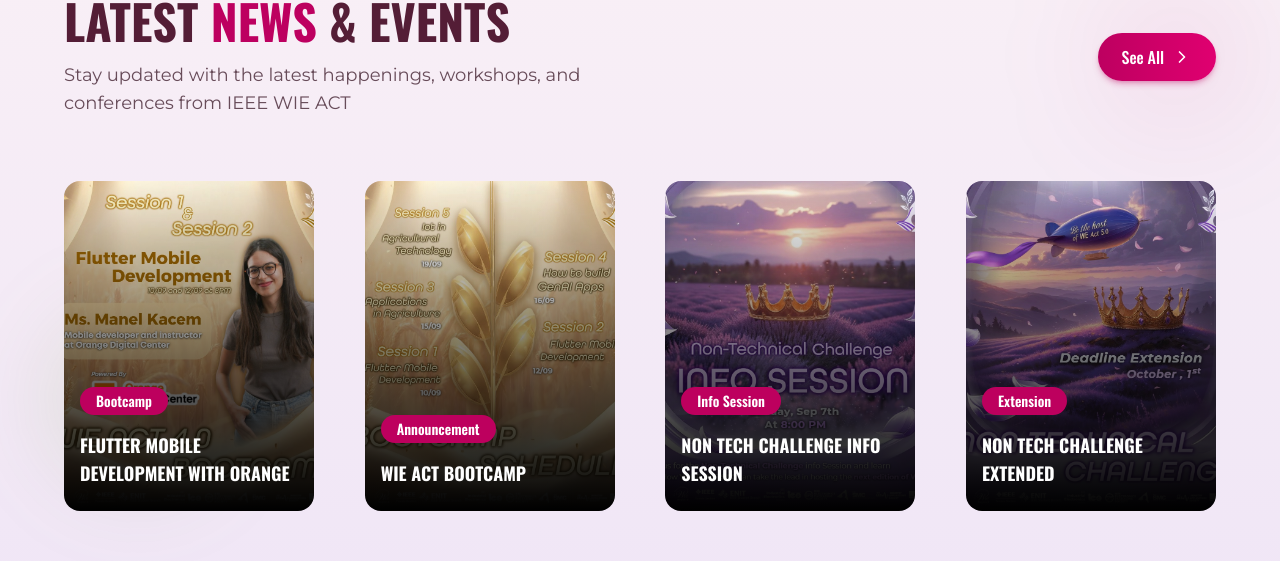
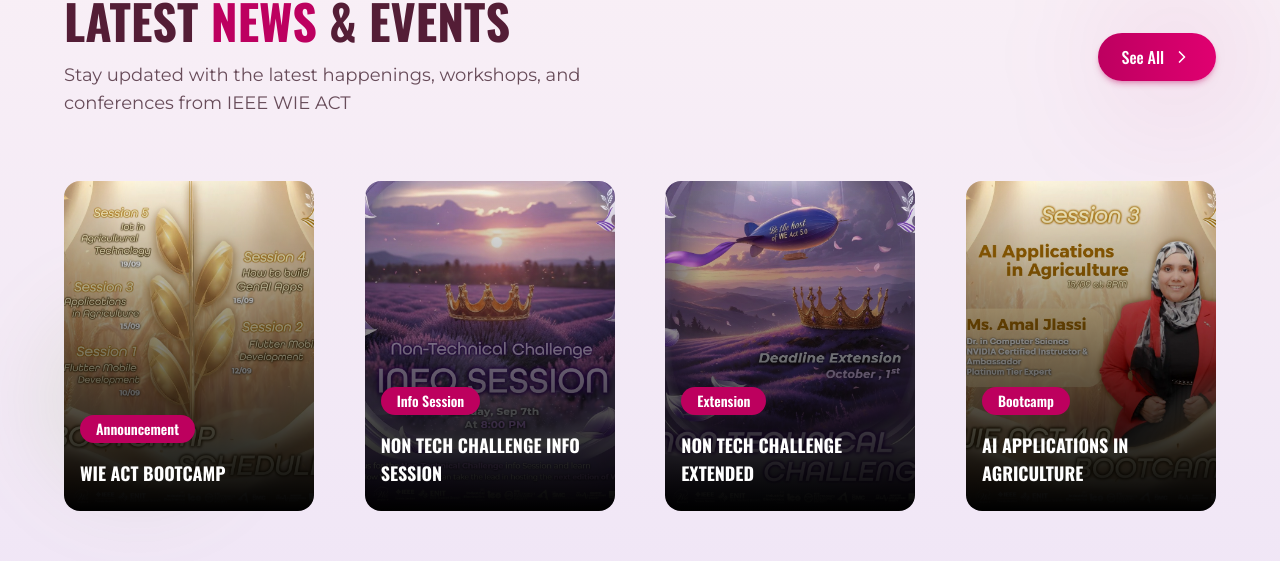
Before and after one commit to alibiomar/wieact4, a Next.js app: page / in a window 1280 px wide. Shown: the part 1395-1956 px from the top of the page. Built offline with nearby package versions, Linux system fonts and the light colour scheme.

Commit message:
Implement code changes to enhance functionality and improve performance

```diff
--- a/src/constants/events.ts
+++ b/src/constants/events.ts
@@ -19,5 +19,10 @@
         imageUrl: '/images/posts/non-tech-chall.jpg',
         eventName: 'Non Tech Challenge Extended',
         category: 'Extension'
+    },
+        {
+        imageUrl: '/images/posts/bootcampAmal.jpg',
+        eventName: 'AI Applications in Agriculture',
+        category: 'Bootcamp'
     }
 ];
```
Also changed, not shown: public/images/posts/bootcampAmal.jpg (added).
